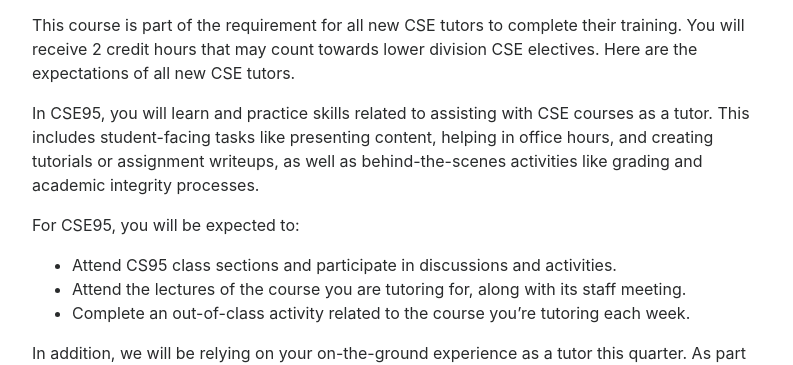
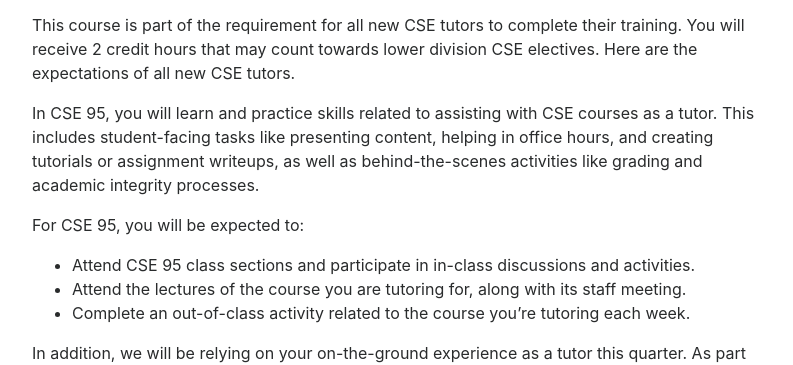
Before and after one commit to ucsd-cse95-f19/ucsd-cse95-f19.github.io, a Jekyll site: the page built from index.md, in a window 1280 px wide and 900 px high, scrolled down 1742 px. Shown: the part 157-522 px from the top of the window, without its empty margins (243-1036 px from the left). Built offline with Jekyll 4.4.1, drawn with Linux system fonts in a browser that asks for light colours; nearby versions of some CDN libraries.

Commit message:
Update index.md

```diff
--- a/index.md
+++ b/index.md
@@ -58,15 +58,15 @@ complete their training. You will receive 2 credit hours that may
 count towards lower division CSE electives. Here are the expectations
 of all new CSE tutors.
 
-In CSE95, you will learn and practice skills related to assisting
+In CSE 95, you will learn and practice skills related to assisting
 with CSE courses as a tutor. This includes student-facing tasks like
 presenting content, helping in office hours, and creating tutorials
 or assignment writeups, as well as behind-the-scenes activities like
 grading and academic integrity processes.
 
-For CSE95, you will be expected to:
+For CSE 95, you will be expected to:
 
-- Attend CS95 class sections and participate in discussions and
+- Attend CSE 95 class sections and participate in in-class discussions and
   activities.
 - Attend the lectures of the course you are tutoring for, along with
   its staff meeting.
```
